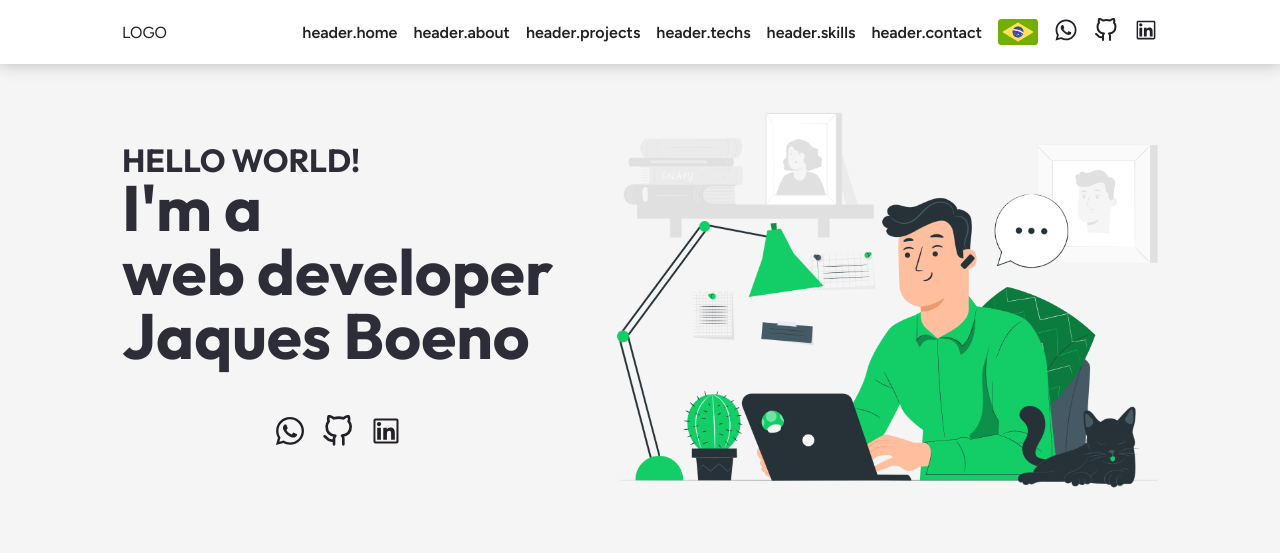
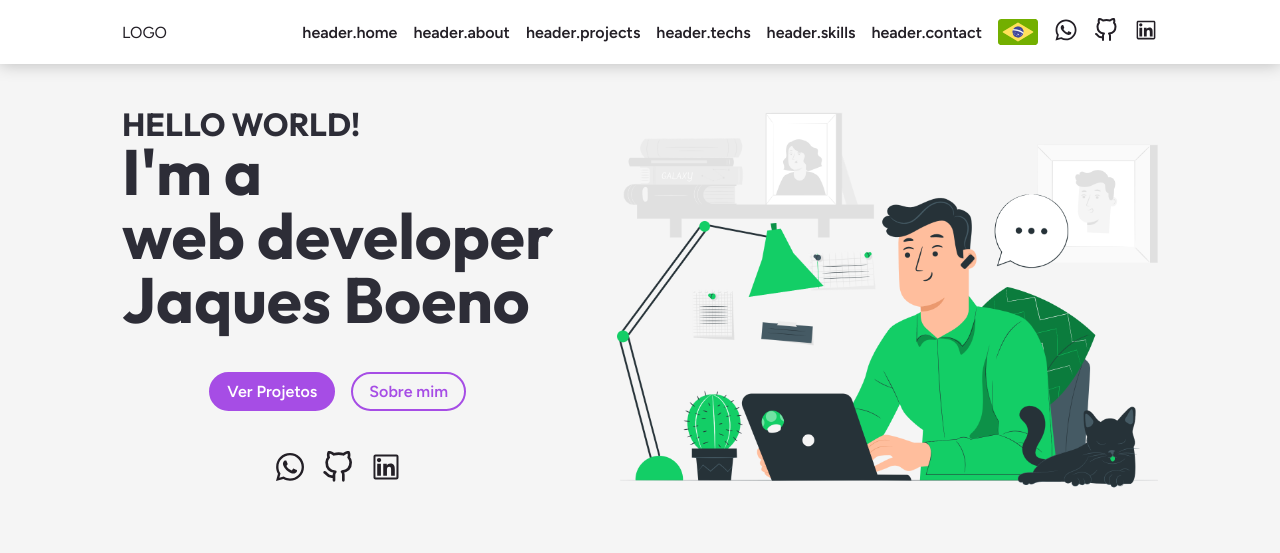
Before and after one commit to JaquesBoeno/Portfolio, a React (Vite) app: page / in a window 1280 px wide. Shown: the top 553 px of the page. Built offline with nearby package versions, Linux system fonts and the light colour scheme; what i18next-xhr-backend would draw is missing.

Commit message:
feat(front-end): add links buttons on home section

```diff
--- a/src/Sections/Home/index.tsx
+++ b/src/Sections/Home/index.tsx
@@ -19,6 +19,10 @@ const Home: React.FC = () => {
               Jaques Boeno
             </h1>
           </div>
+          <div className="buttons">
+            <a href="#Project">Ver Projetos</a>
+            <a href="#Project">Sobre mim</a>
+          </div>
           <div className="social">
             <a href="" target="_blank">
               <Whatsapp />
--- a/src/Sections/Home/styles.scss
+++ b/src/Sections/Home/styles.scss
@@ -1,12 +1,36 @@
 #Home {
   .container {
     display: grid;
-    grid-template-columns: auto 3fr;
+    grid-template-columns: auto 1fr;
     gap: 4rem;
     .leftBox {
       display: flex;
       flex-direction: column;
-      justify-content: space-evenly;
+      justify-content: center;
+      gap: 2.5rem;
+      .buttons {
+        display: flex;
+        justify-content: center;
+        gap: 1rem;
+        $color: var(--primary);
+
+        a {
+          background-color: $color;
+          padding: 0.5rem 1rem;
+          border-radius: 50rem;
+          color: var(--white);
+          height: fit-content;
+          border: 0.15rem solid $color;
+          font-weight: 600;
+
+          &:nth-child(2) {
+            box-sizing: content-box;
+            background-color: transparent;
+            border: 0.15rem solid $color;
+            color: $color;
+          }
+        }
+      }
       .social {
         margin: 0 auto;
         font-size: 2rem;
--- a/src/global.scss
+++ b/src/global.scss
@@ -1,4 +1,4 @@
-@import url("https://fonts.googleapis.com/css2?family=Figtree:wght@400;600&family=Outfit:wght@700&display=swap");
+@import url("https://fonts.googleapis.com/css2?family=Figtree:wght@400;500;600&family=Outfit:wght@700&display=swap");
 
 * {
   margin: 0;
```
